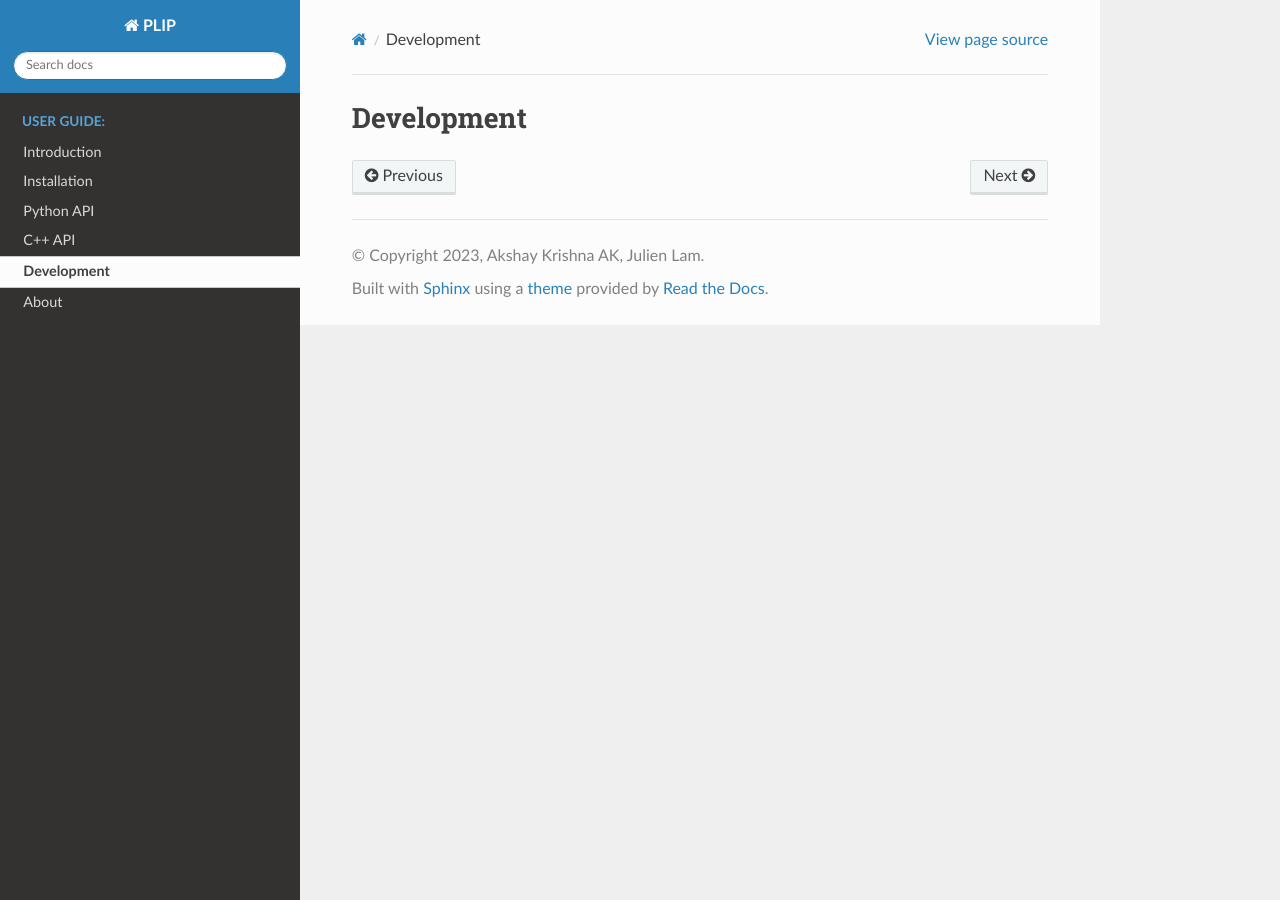
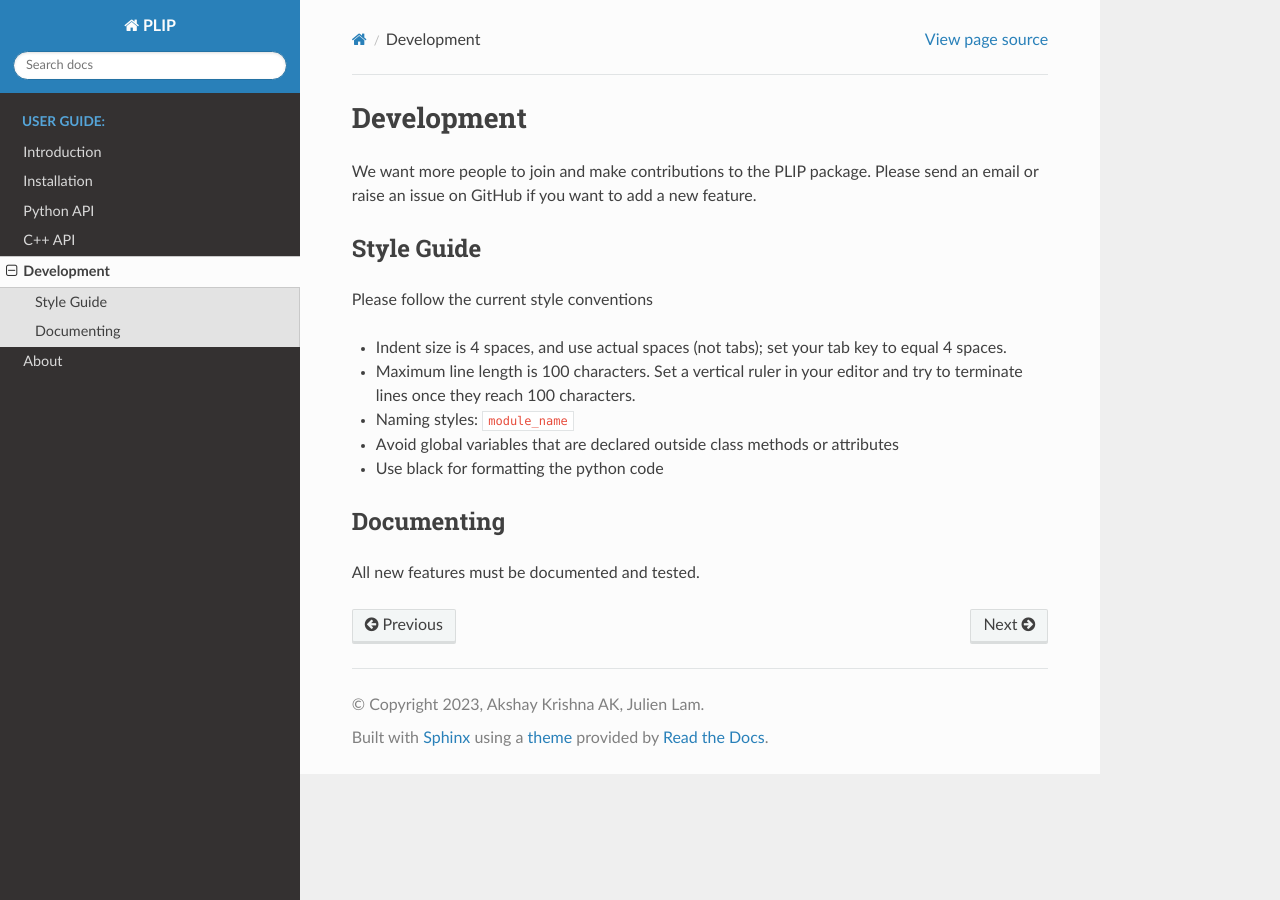
Before and after one commit to LAM-GROUP/PLIP, a Sphinx documentation site: the page built from docs/source/Development.rst, in a window 1280 px wide. Built offline with Sphinx 7.4.7 and the Read the Docs theme 2.0.0, drawn with Linux system fonts in a browser that asks for light colours.

Commit message:
docs: Short desription on code contribution

```diff
--- a/docs/source/Development.rst
+++ b/docs/source/Development.rst
@@ -1,2 +1,22 @@
 Development
 ===========
+We want more people to join and make contributions to the PLIP package. Please send an email or raise an issue on GitHub if you want to add
+a new feature.
+
+Style Guide
+-----------
+
+Please follow the current style conventions
+
+- Indent size is 4 spaces, and use actual spaces (not tabs); set your tab key to equal 4 spaces.
+- Maximum line length is 100 characters. Set a vertical ruler in your editor and try to terminate
+  lines once they reach 100 characters.
+- Naming styles: :code:`module_name`
+- Avoid global variables that are declared outside class methods or attributes
+- Use black for formatting the python code
+
+
+
+Documenting
+-----------
+All new features must be documented and tested.
```
